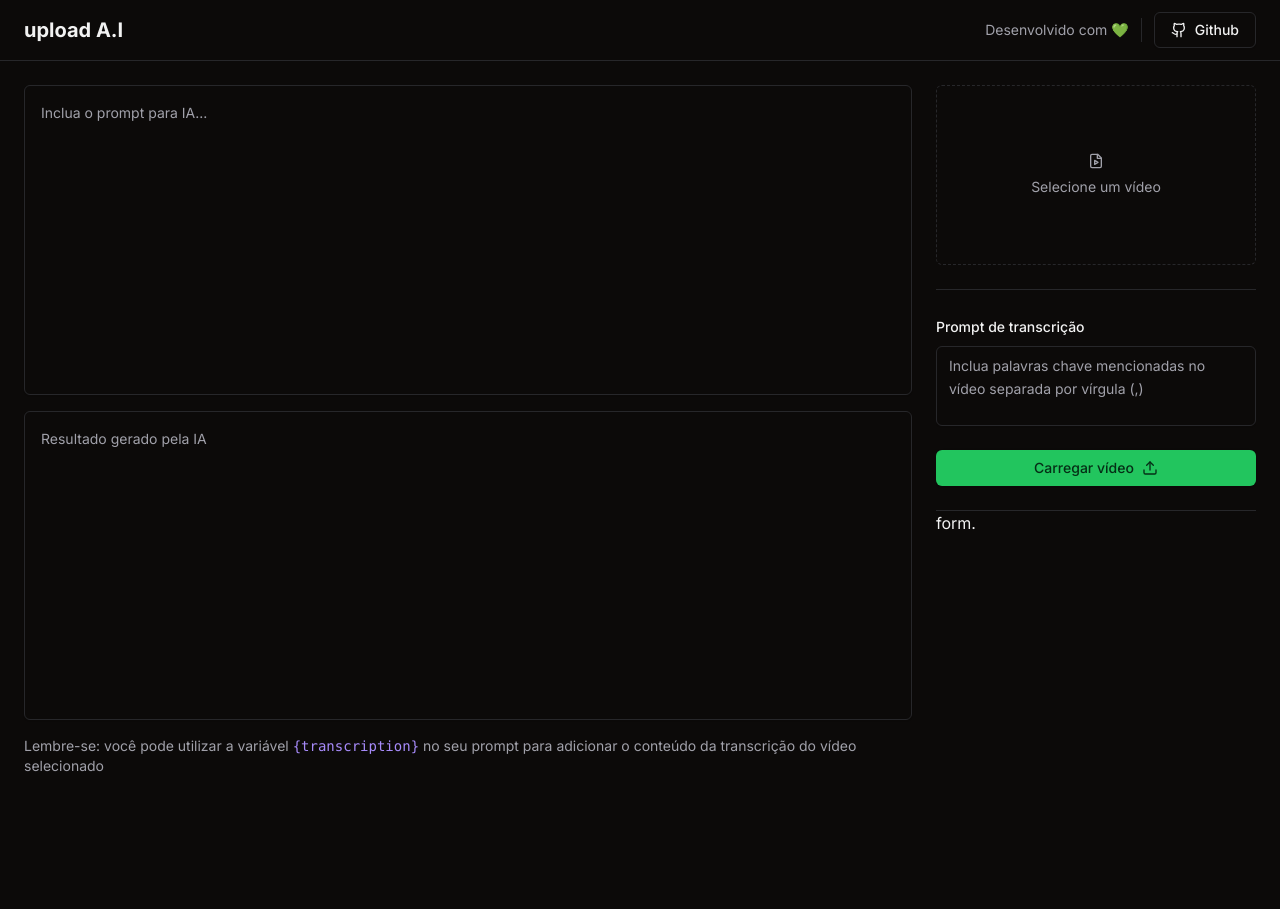
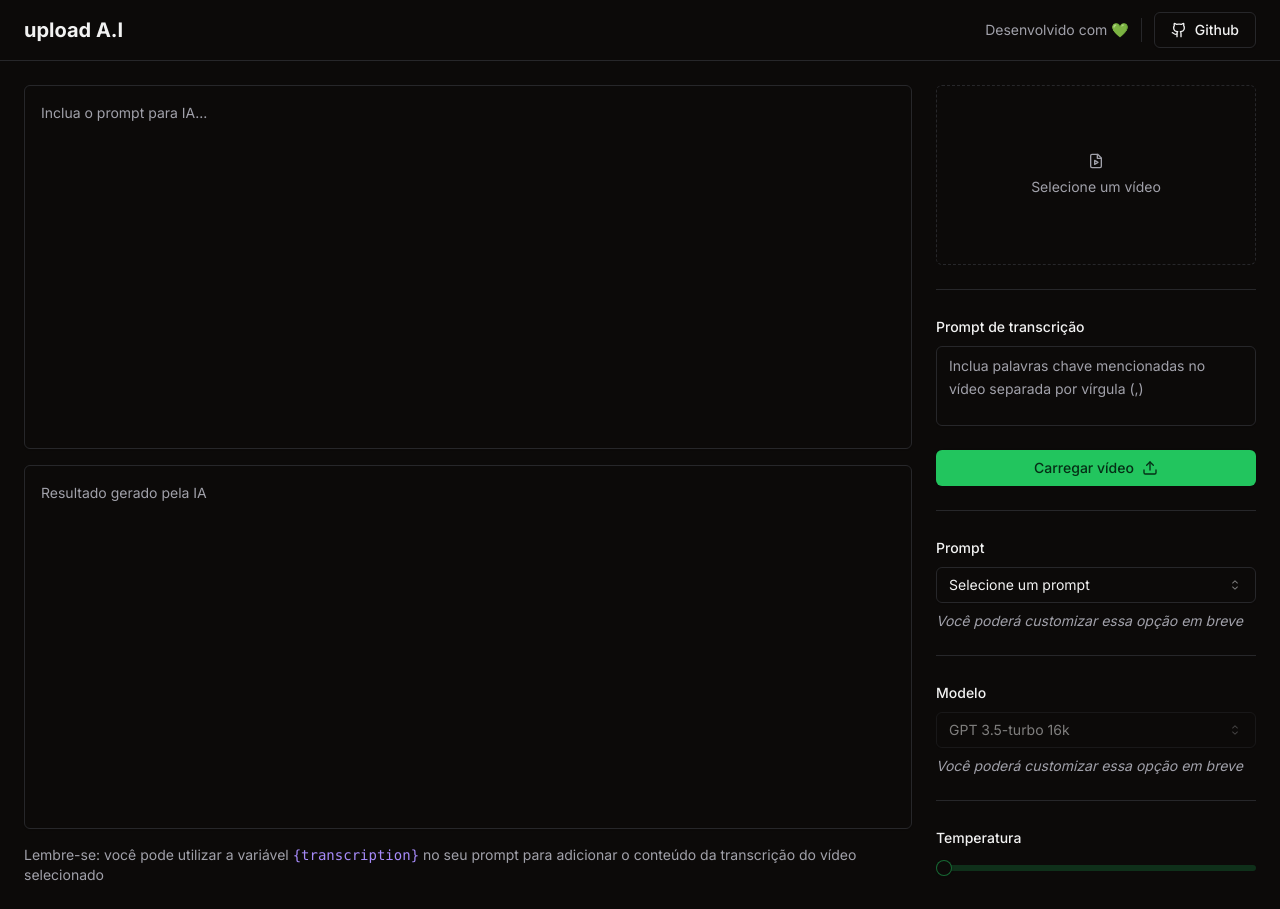
Before and after one commit to Gui-dev/upload-ai-frontend, a Next.js app: page / in a window 1280 px wide. Before the commit the page ends 800 px from the top, so only its background shows below. Built offline with nearby package versions, Linux system fonts and the light colour scheme.

Commit message:
feat: add home layout

```diff
--- a/src/app/page.tsx
+++ b/src/app/page.tsx
@@ -1,13 +1,21 @@
-import { FileVideo, Github, Upload } from 'lucide-react'
+import { FileVideo, Github, Upload, Wand2 } from 'lucide-react'
 
 import { Button } from '@/components/ui/button'
 import { Separator } from '@/components/ui/separator'
 import { Textarea } from '@/components/ui/textarea'
 import { Label } from '@/components/ui/label'
+import {
+  Select,
+  SelectContent,
+  SelectItem,
+  SelectTrigger,
+  SelectValue,
+} from '@/components/ui/select'
+import { Slider } from '@/components/ui/slider'
 
 export default function Home() {
   return (
-    <main className="flex min-h-screen flex-col">
+    <main className="flex h-screen flex-col">
       <header className="flex items-center justify-between border-b px-6 py-3">
         <h1 className="text-xl font-bold">upload A.I</h1>
         <div className="flex items-center gap-3">
@@ -42,8 +50,7 @@ export default function Home() {
             prompt para adicionar o conteúdo da transcrição do vídeo selecionado
           </p>
         </div>
-
-        <aside className="w-80 space-y-6 overflow-y-auto">
+        <aside className="h-screen w-80 space-y-6 overflow-y-auto">
           <form className="space-y-6">
             <label
               htmlFor="video"
@@ -75,7 +82,54 @@ export default function Home() {
             </Button>
           </form>
           <Separator />
-          form.
+          <form className="space-y-6">
+            <div className="space-y-2">
+              <Label>Prompt</Label>
+              <Select>
+                <SelectTrigger>
+                  <SelectValue placeholder="Selecione um prompt" />
+                </SelectTrigger>
+                <SelectContent>
+                  <SelectItem value="title">Título do youtube</SelectItem>
+                  <SelectItem value="description">
+                    Descrição do youtube
+                  </SelectItem>
+                </SelectContent>
+              </Select>
+              <span className="block text-sm italic text-muted-foreground">
+                Você poderá customizar essa opção em breve
+              </span>
+            </div>
+            <Separator />
+            <div className="space-y-2">
+              <Label>Modelo</Label>
+              <Select defaultValue="gpt3.5" disabled>
+                <SelectTrigger>
+                  <SelectValue />
+                </SelectTrigger>
+                <SelectContent>
+                  <SelectItem value="gpt3.5">GPT 3.5-turbo 16k</SelectItem>
+                </SelectContent>
+              </Select>
+              <span className="block text-sm italic text-muted-foreground">
+                Você poderá customizar essa opção em breve
+              </span>
+            </div>
+            <Separator />
+            <div className="space-y-4">
+              <Label>Temperatura</Label>
+              <Slider min={0} max={1} step={0.1} />
+              <span className="block text-sm italic leading-relaxed text-muted-foreground">
+                Valores mais altos tendem a deixar o resultado mais criativo e
+                com possíveis erros
+              </span>
+            </div>
+            <Separator />
+            <Button type="submit" className="w-full">
+              Executar
+              <Wand2 className="ml-2 h-4 w-4" />
+            </Button>
+          </form>
         </aside>
       </section>
     </main>
```
